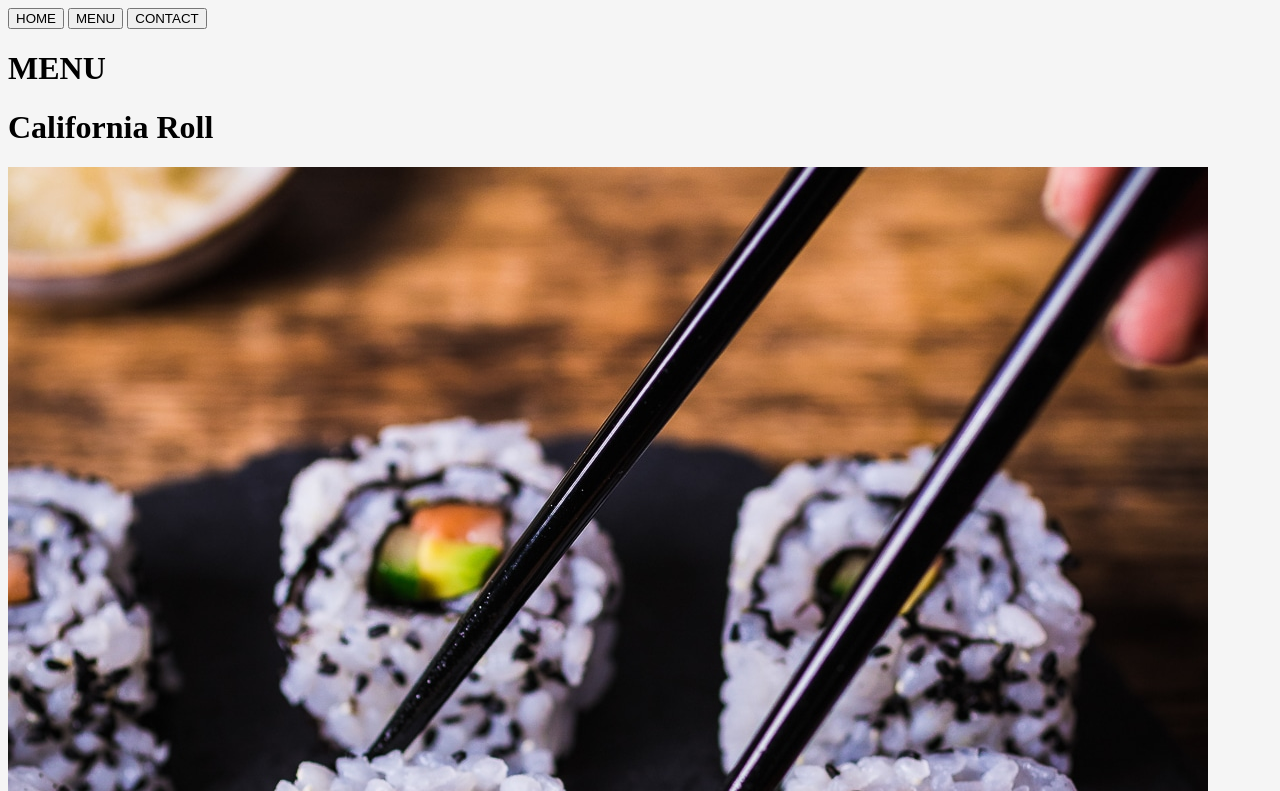
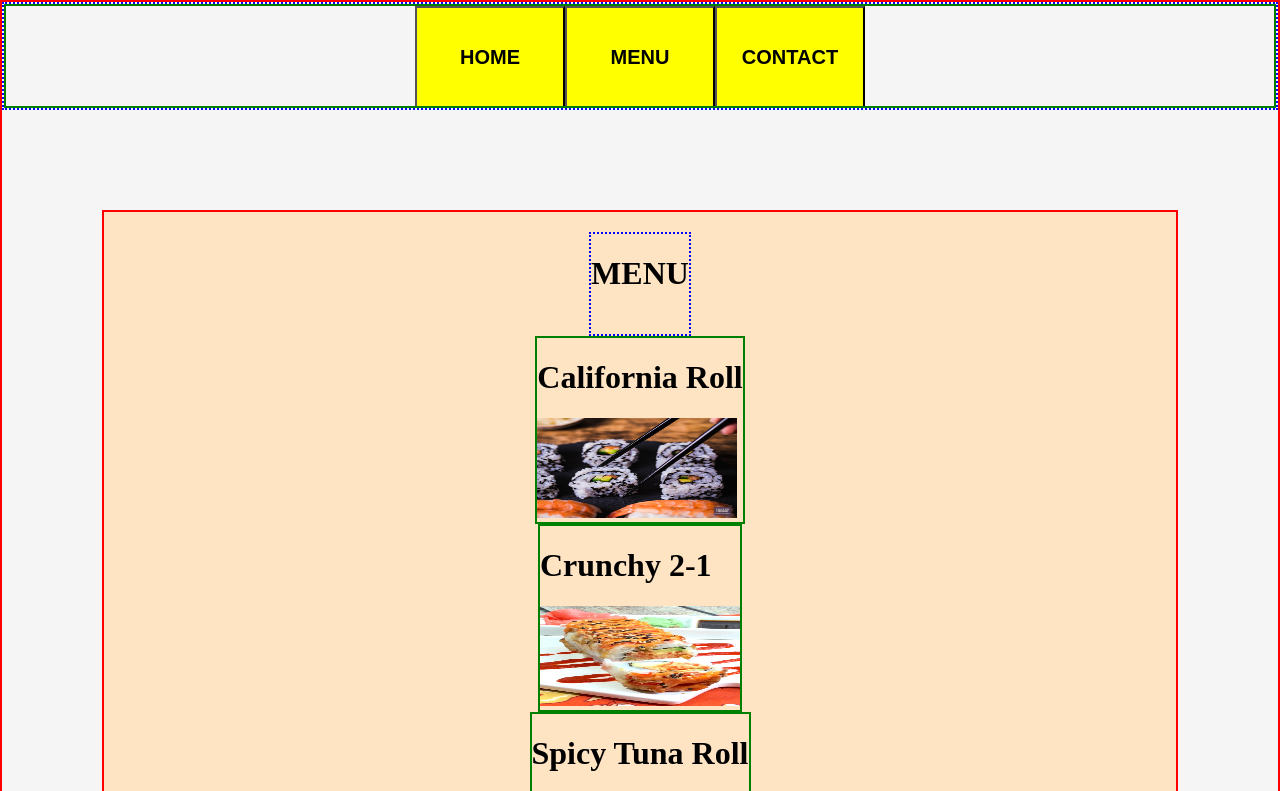
Before and after one commit to Ace-86/Restaurant, a website built with webpack: page dist/index.html in a window 1280 px wide. Both pictures are taken after a click on the button "MENU". Shown: the top 791 px of the page. Built offline with nearby package versions, Linux system fonts and the light colour scheme.

Commit message:
style updated

```diff
--- a/src/style.css
+++ b/src/style.css
@@ -1,3 +1,99 @@
 body {
     background-color: whitesmoke;
 }
+
+.border {
+    border: 2px solid red;
+}
+
+.border2 {
+    border: 2px dotted blue;
+}
+
+.border3 {
+    border: 2px double green;
+}
+
+#content {
+    display: grid;
+    grid-template-columns: 1fr 1fr 1fr;
+    grid-template-rows: 1fr 2fr 1fr;
+    position: absolute;
+    left: 0;
+    right: 0;
+    top: 0;
+    bottom: 0;
+}
+
+#header {
+    grid-row: 1 / 2;
+    grid-column: 1 / 4;
+}
+
+#menu {
+    display: flex;
+    justify-content: center;
+}
+
+button {
+    display: flex;
+    flex-wrap: wrap;
+    justify-content: center;
+    align-content: center;
+    border-bottom: none;
+    background-color: yellow;
+    color: black;
+    font-weight: 900;
+    font-size: 20px;
+    width: 150px;
+    height: 100px;
+}
+
+.active {
+    display: flex;
+    flex-direction: column;
+    align-items: center;
+    justify-content: center;
+    margin: 20px;
+}
+
+/* ----------------------------------- */
+#information {
+    /* display: flex; */
+    /* justify-content: center; */
+    background-color: bisque;
+    grid-row: 2 / 3;
+    grid-column: 1 / 4;
+    margin: 100px;
+}
+
+
+
+#title {
+    min-height: 100px;
+}
+
+#section1 {
+    min-height: 100px;
+}
+
+#section2 {
+    min-height: 100px;
+}
+
+#section3 {
+    min-height: 100px;
+}
+
+img {
+    height: 100px;
+    width: 200px;
+}
+
+/* ------------------------     */
+
+#footer {
+        max-height: 100px;
+        grid-row: 3 / 4;
+        grid-column:  1 / 4;
+    }
```
